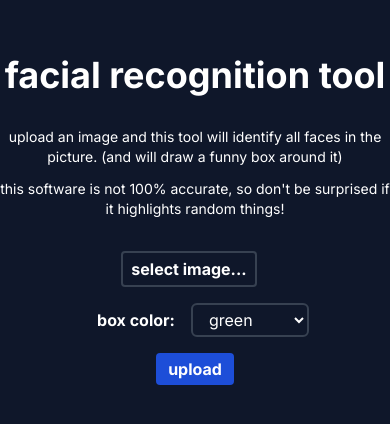
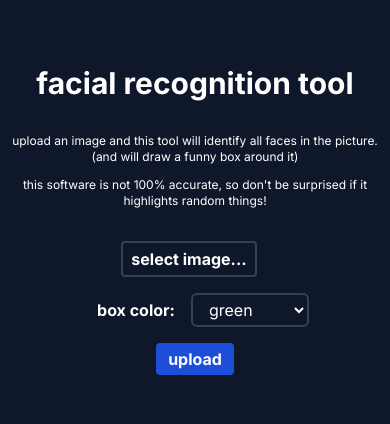
Before and after one commit to must108/simple-face-recognition, a Next.js app in the folder client/: page / in a window 390 px wide. Shown: the part 202-626 px from the top of the page. Built offline with nearby package versions, Linux system fonts and the light colour scheme.

Commit message:
responsive

```diff
--- a/client/src/app/page.tsx
+++ b/client/src/app/page.tsx
@@ -65,9 +65,9 @@ export default function Home() {
               <div className="w-[390px]">
                 <h1
                 className="font-bold
-                text-4xl mb-8 text-center"
+                text-3xl sm:text-4xl mb-8 text-center"
                 >facial recognition tool</h1>
-                <p className="text-sm text-center
+                <p className="text-xs sm:text-sm text-center
                 pb-3"
                 >
                   upload an image and this tool
@@ -75,7 +75,7 @@ export default function Home() {
                   picture. &#40;and will draw
                   a funny box around it&#41;
                 </p>
-                <p className="text-sm text-center
+                <p className="text-xs sm:text-sm text-center
                 pb-8">
                   this software is not 100% accurate,
                   so don&apos;t be surprised if it highlights
```
